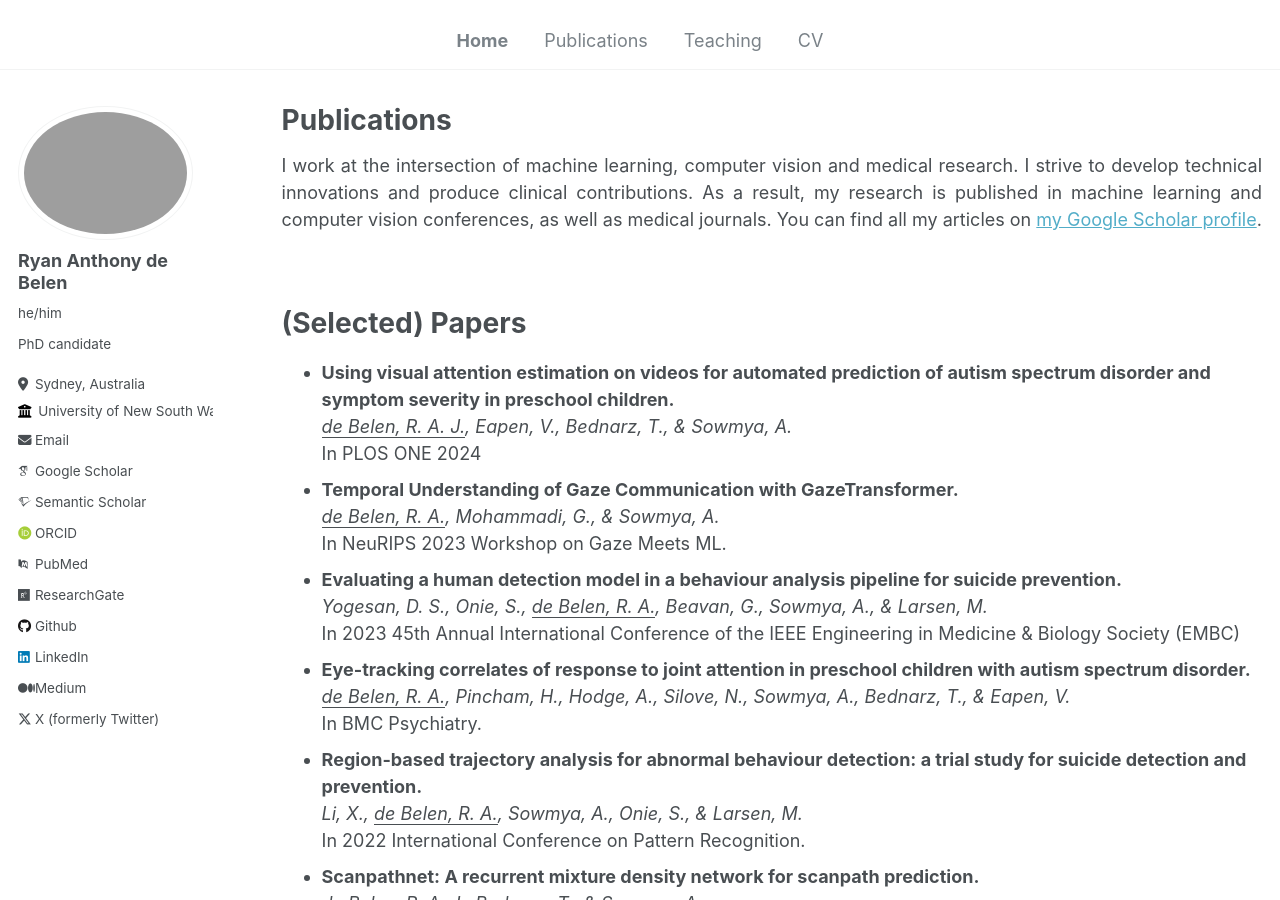
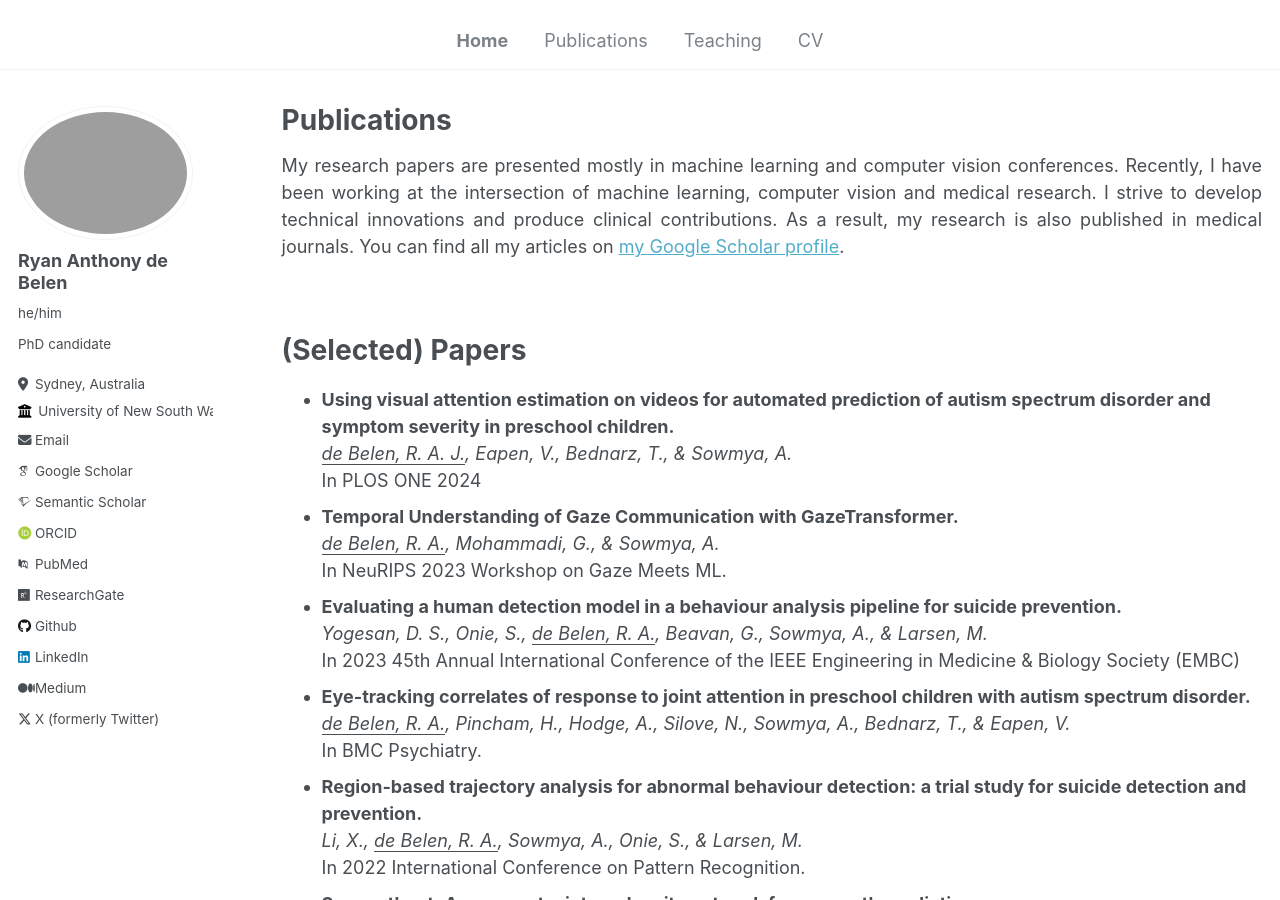
Before and after one commit to ryanxdebelen/ryanxdebelen.github.io, a Jekyll site: the page built from _pages/publications.md, in a window 1280 px wide and 900 px high. Built offline with Jekyll 4.4.1, drawn with Linux system fonts in a browser that asks for light colours; some web fonts are replaced.

Commit message:
Update publications.md

```diff
--- a/_pages/publications.md
+++ b/_pages/publications.md
@@ -6,7 +6,7 @@
 ---
 
 {% if site.author.googlescholar %}
-  <p align='justify'>I work at the intersection of machine learning, computer vision and medical research. I strive to develop technical innovations and produce clinical contributions. As a result, my research is published in machine learning and computer vision conferences, as well as medical journals. You can find all my articles on <a href="{{site.author.googlescholar}}">my Google Scholar profile</a>.</p>
+  <p align='justify'>My research papers are presented mostly in machine learning and computer vision conferences. Recently, I have been working at the intersection of machine learning, computer vision and medical research. I strive to develop technical innovations and produce clinical contributions. As a result, my research is also published in medical journals. You can find all my articles on <a href="{{site.author.googlescholar}}">my Google Scholar profile</a>.</p>
 {% endif %}
 
  <br/>
```
